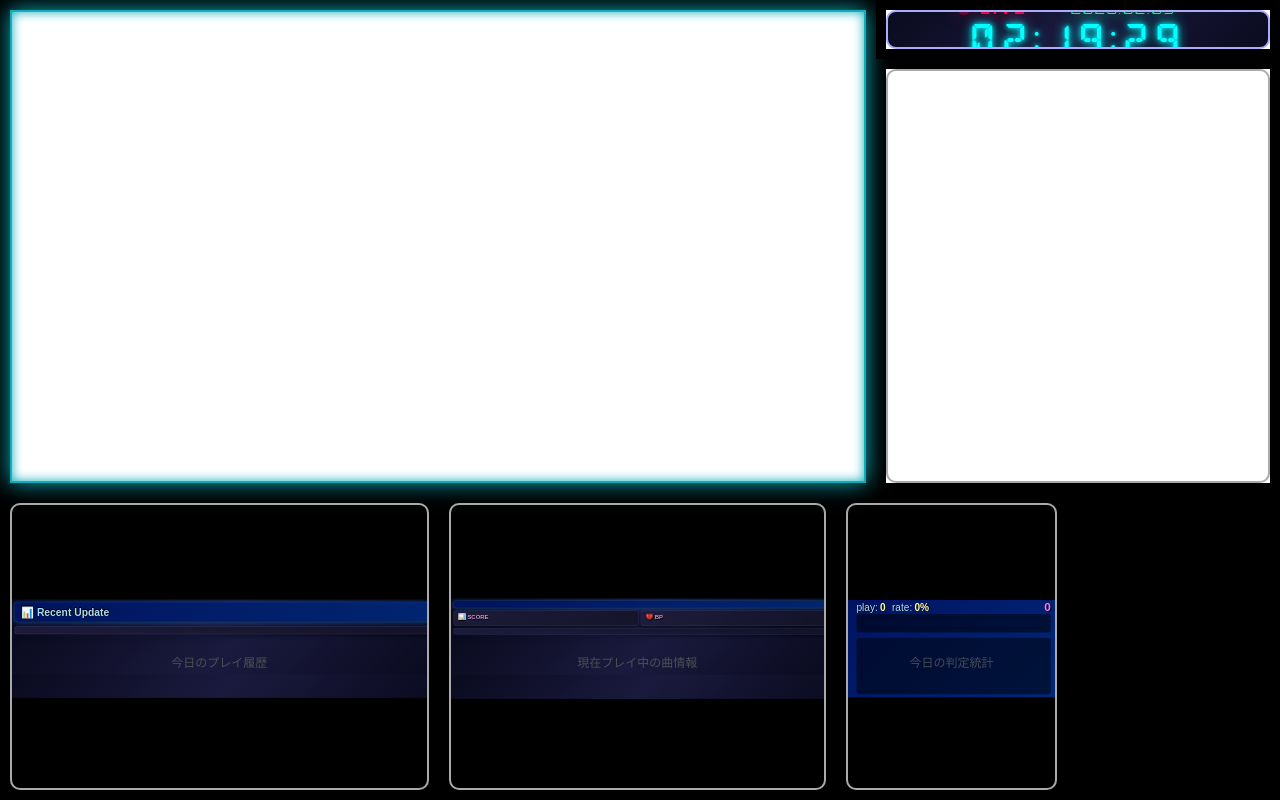
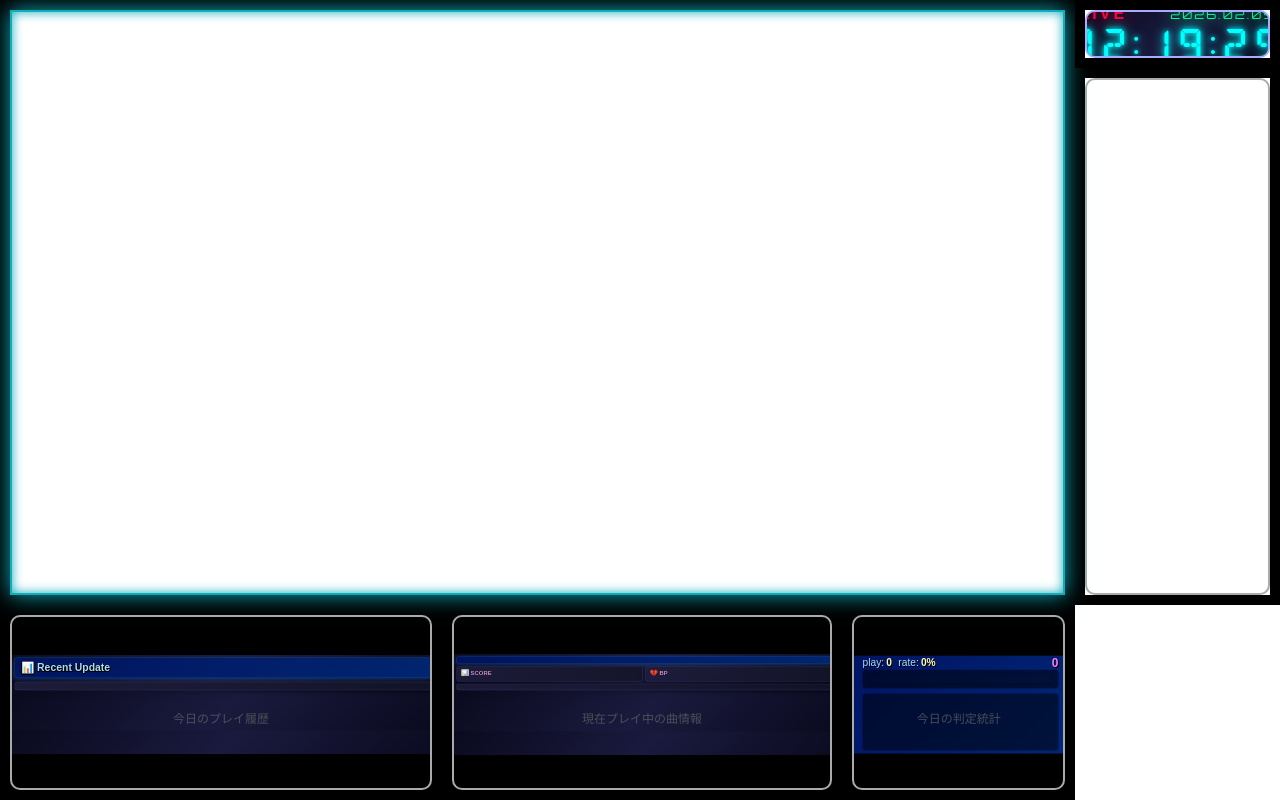
Before and after one commit to dj-kata/inf_daken_counter_obsw, a Python web app: template template/whole_layout.html in a window 1280 px wide. Run offline with Jinja, Linux system fonts and the light colour scheme; the template is opened without the code that fills it, so the values that code supplies are empty; some web fonts are replaced.

Commit message:
領域の比率を修正

```diff
--- a/template/whole_layout.html
+++ b/template/whole_layout.html
@@ -14,14 +14,18 @@
         }
 
         :root {
+            /* === レイアウト設定 === */
+            --game-width: 84%;             /* game-areaの幅（画面の何%を使うか） */
+
             /* === 分割比率のカスタムプロパティ === */
             --color-upper-border: #055;
-            --game-area-ratio: 5;
-            --info-area-ratio: 1;
             --clock-ratio: 0.6;
             --comment-ratio: 6.4;
-            --bottom-left-ratio: 5;
-            --bottom-right-ratio: 5.7;
+
+            /* 下段の3つの要素の比率 */
+            --bottom-today-ratio: 10;
+            --bottom-history-ratio: 9;
+            --bottom-graph-ratio: 5;
 
             /* 右下エリアの上下分割比率 */
             --bottom-right-upper-ratio: 2;
@@ -78,20 +82,20 @@
         }
 
         .top-section {
-            flex: none;
+            flex: 0 0 auto;
             display: flex;
             background-color: transparent;
         }
 
         /* ゲームエリア */
         .game-area {
-            flex: var(--game-area-ratio);
+            width: var(--game-width);
+            aspect-ratio: 16/9;
+            flex-shrink: 0;
             background-color: transparent;
             border: 10px solid var(--color-bg);
             margin-right: 5px;
             position: relative;
-            /* overflow: hidden; */
-            aspect-ratio: 16/9;
         }
         .game-inner {
             /* border: 2px solid #00ffff; */
@@ -126,13 +130,12 @@
         }
 
         .info-area {
-            flex: var(--info-area-ratio);
+            flex: 1;
             display: flex;
             flex-direction: column;
             margin-left: -5px;
             background-color: transparent;
-            /* border-radius: 8px; */
-            /* padding: 5px; */
+            min-width: 0;
         }
 
         .clock-area {
@@ -284,22 +287,26 @@
 
         /* 下段全体 - #003背景 */
         .bottom-section {
+            width: var(--game-width);
             flex: 1;
             display: flex;
             flex-direction: row;
             background-color: var(--color-bg);
             padding: 10px;
             gap: 20px;
+            align-items: stretch;
+            min-height: 0;
         }
 
         .bottom-today {
-            flex: 10;
+            flex: var(--bottom-today-ratio);
             border-radius: 8px;
             overflow: hidden;
             position: relative;
             background-color: transparent;
             border: 2px solid #aaaaaa;
             border-radius: 10px;
+            display: flex;
         }
 
         .bottom-today iframe {
@@ -307,7 +314,7 @@
         }
 
         .bottom-history {
-            flex: 9;
+            flex: var(--bottom-history-ratio);
             overflow: hidden;
             position: relative;
             background-color: transparent;
@@ -316,37 +323,12 @@
         }
 
         .bottom-graph {
-            flex: 5;
+            flex: var(--bottom-graph-ratio);
             overflow: hidden;
             position: relative;
             background-color: transparent;
             border: 2px solid #aaaaaa;
             border-radius: 10px;
-        }
-
-        .bottom-camera {
-            flex: 4.65;
-            overflow: hidden;
-            position: relative;
-            background-color: transparent;
-            /* フレームなし */
-            display: flex;
-            align-items: center;
-            justify-content: center;
-        }
-
-        .camera-placeholder {
-            color: #444;
-            font-size: 24px;
-            text-align: center;
-            font-family: 'Orbitron', monospace;
-            opacity: 0.3;
-        }
-
-        .camera-placeholder small {
-            display: block;
-            font-size: 14px;
-            margin-top: 10px;
         }
 
         /* スケーリング対応iframe */
@@ -457,14 +439,6 @@
                 <div class="placeholder" id="placeholder-graph">
                     <div>graph</div>
                     <small>今日の判定統計</small>
-                </div>
-            </div>
-
-            <!-- 空き領域（手元カメラなど用） -->
-            <div class="bottom-camera" id="camera-area">
-                <div class="camera-placeholder">
-                    <!-- <div>CAMERA AREA</div>
-                    <small>手元カメラなど配置用</small> -->
                 </div>
             </div>
         </div>
@@ -645,39 +619,6 @@
                 }
             });
 
-            // 時計iframeのCSS制御（ローカルファイル）
-            $('#scaled-iframe-clock').on('load', function(){
-                try {
-                    // 背景を透明に
-                    $(this).contents().find('html, body').css({
-                        'background': 'transparent',
-                        'background-color': 'transparent',
-                        'margin': '0',
-                        'padding': '0'
-                    });
-                    // すべての要素の余白を調整
-                    // $(this).contents().find('*').css({
-                    //     'margin': '0'
-                    // });
-                    // 日付を右寄せ
-                    $(this).contents().find('.date-display').css({
-                        'text-align': 'right',
-                        'width': '50%'
-                    });
-                            // 親のCSS変数を取得
-                    const enableFlash = getComputedStyle(document.documentElement).getPropertyValue('--enable-flash').trim();
-                    const flashHH = getComputedStyle(document.documentElement).getPropertyValue('--flash-hh').trim();
-                    const flashMM = getComputedStyle(document.documentElement).getPropertyValue('--flash-mm').trim();
-                    iframeRoot.style.setProperty('--enable-flash', enableFlash);
-                    iframeRoot.style.setProperty('--flash-hh', flashHH);
-                    iframeRoot.style.setProperty('--flash-mm', flashMM);
-
-                    console.log('CSS制御成功: scaled-iframe-clock');
-                } catch(e) {
-                    console.warn('CSS制御失敗: scaled-iframe-clock', e);
-                }
-            });
-
             // info_grid用のデータ読み込み開始
             setInterval(loadInfoGridXml, 1000);
             loadInfoGridXml();
```
